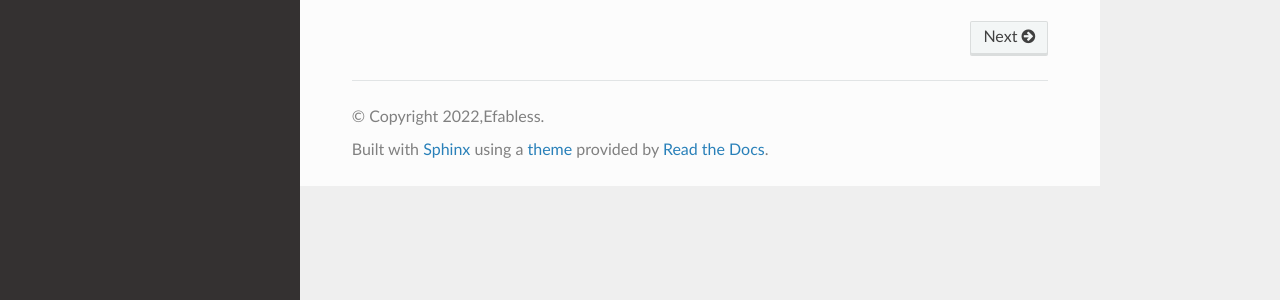
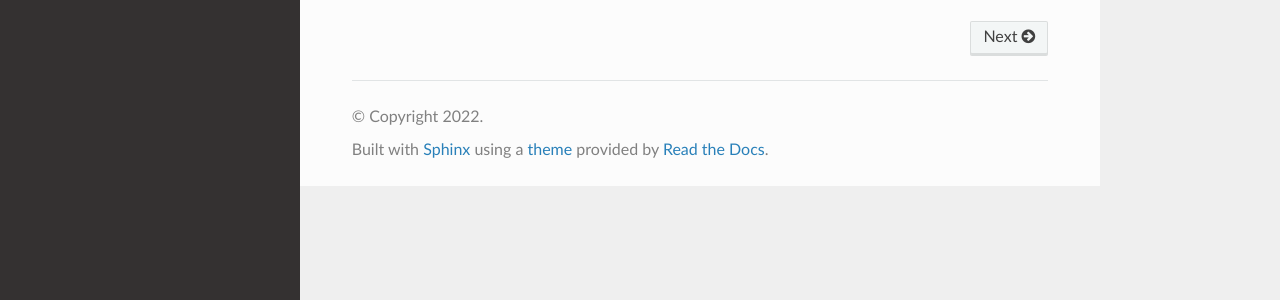
Before and after one commit to Ahmedredamohamed2022/Manual_Lab, a Sphinx documentation site: the page built from docs/source/index.rst, in a window 1280 px wide. Shown: the part 583-883 px from the top of the page. Built offline with Sphinx 7.4.7 and the Read the Docs theme 2.0.0, drawn with Linux system fonts in a browser that asks for light colours.

Commit message:
Update conf.py

```diff
--- a/docs/source/conf.py
+++ b/docs/source/conf.py
@@ -8,7 +8,7 @@
 
 project = 'Manual Lab'
 
-copyright = '2022,Efabless'
+copyright = '2022'
 author = 'Ahmed Reda'
 release = '1'
 
```
